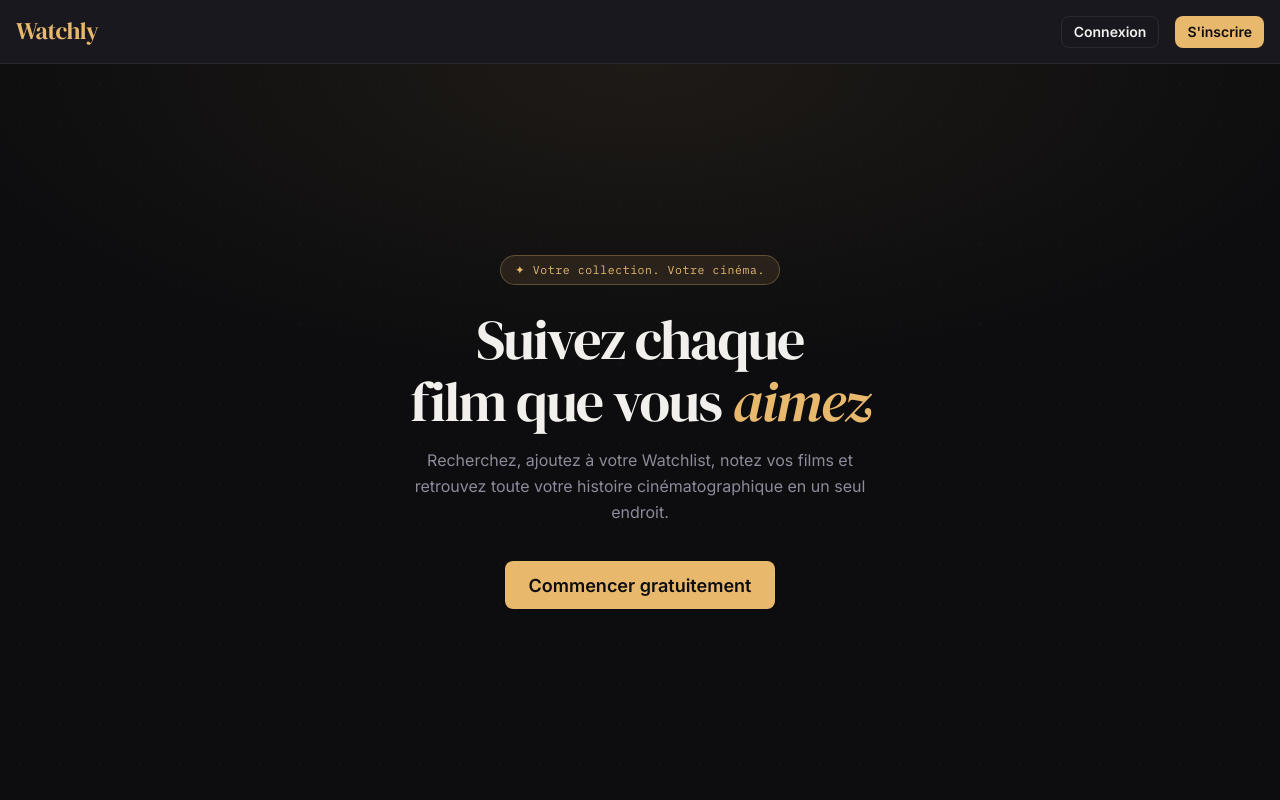
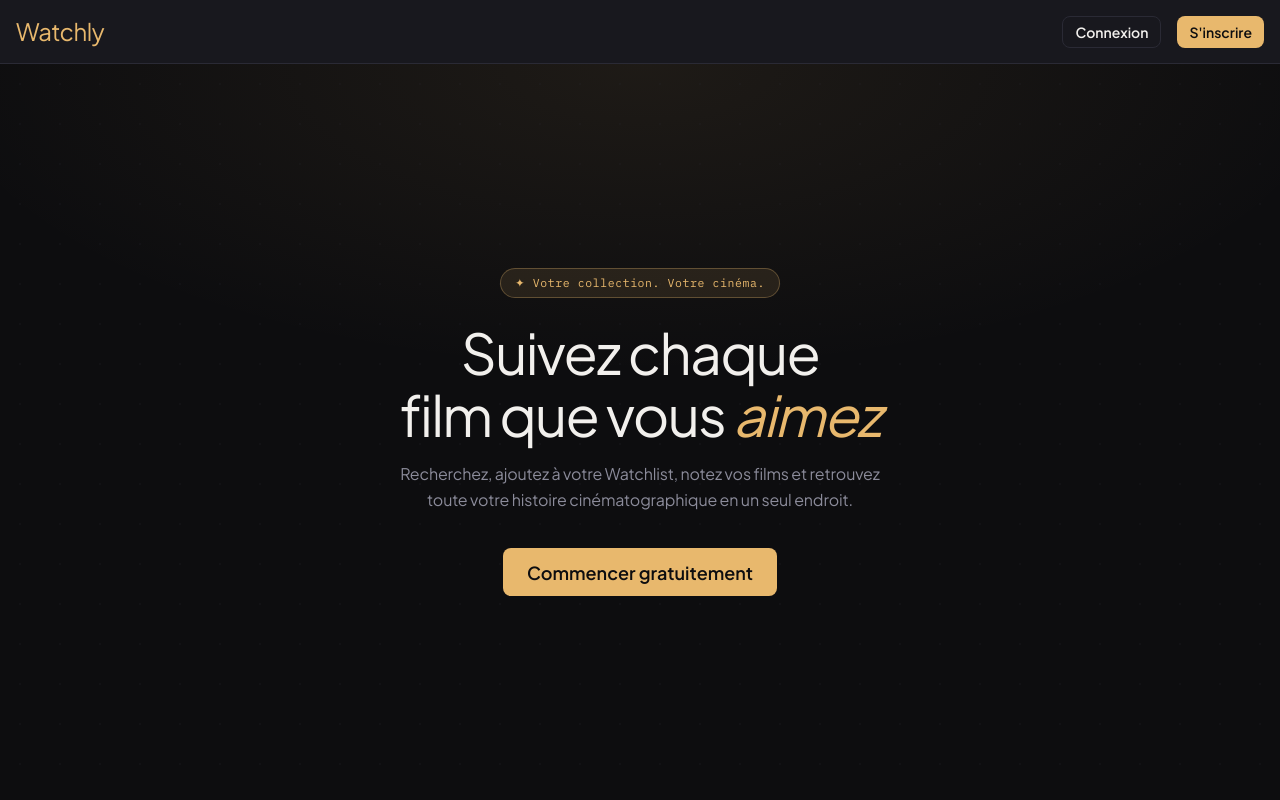
Before and after one commit to fluffy1211/watchly, a React (Vite) app in the folder frontend/: page / in a window 1280 px wide. Shown: the top 800 px of the page. Built offline with nearby package versions, Linux system fonts and the light colour scheme.

Commit message:
style(typography): switch to Plus Jakarta Sans with tighter tracking

```diff
--- a/frontend/index.html
+++ b/frontend/index.html
@@ -6,7 +6,7 @@
     <meta name="description" content="Watchly — Gérez votre collection de films, suivez vos watchlists et découvrez de nouveaux films." />
     <link rel="preconnect" href="https://fonts.googleapis.com">
     <link rel="preconnect" href="https://fonts.gstatic.com" crossorigin>
-    <link href="https://fonts.googleapis.com/css2?family=DM+Serif+Display:ital@0;1&family=Inter:wght@400;500;600;700&family=IBM+Plex+Mono:wght@400;500&display=swap" rel="stylesheet">
+    <link href="https://fonts.googleapis.com/css2?family=Plus+Jakarta+Sans:wght@400;500;600;700&family=IBM+Plex+Mono:wght@400;500&display=swap" rel="stylesheet">
     <title>Watchly</title>
   </head>
   <body>
--- a/frontend/src/styles/reset.css
+++ b/frontend/src/styles/reset.css
@@ -13,6 +13,7 @@
   color: var(--color-text);
   font-family: var(--font-body);
   line-height: 1.6;
+  letter-spacing: -0.01em;
   min-height: 100vh;
   -webkit-font-smoothing: antialiased;
   -moz-osx-font-smoothing: grayscale;
--- a/frontend/src/styles/variables.css
+++ b/frontend/src/styles/variables.css
@@ -10,8 +10,8 @@
   --color-danger:      #F87171;
 
   /* Typography */
-  --font-display:      'DM Serif Display', serif;
-  --font-body:         'Inter', sans-serif;
+  --font-display:      'Plus Jakarta Sans', sans-serif;
+  --font-body:         'Plus Jakarta Sans', sans-serif;
   --font-mono:         'IBM Plex Mono', monospace;
 
   /* Font sizes */
```
